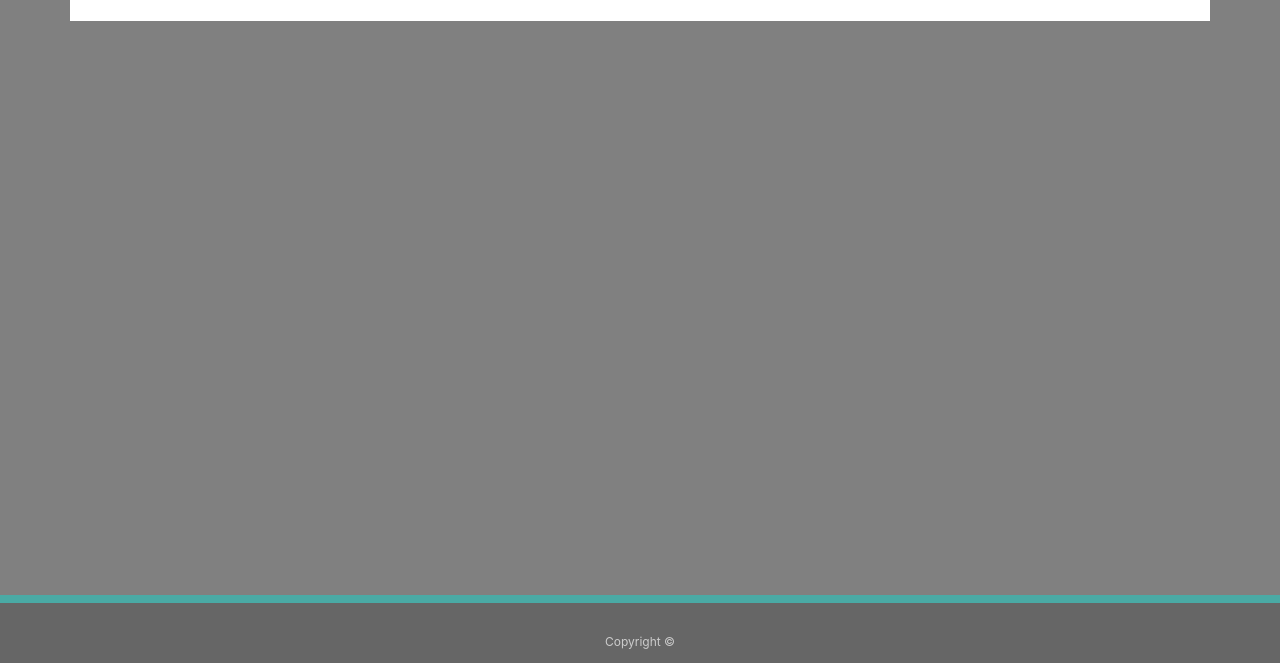
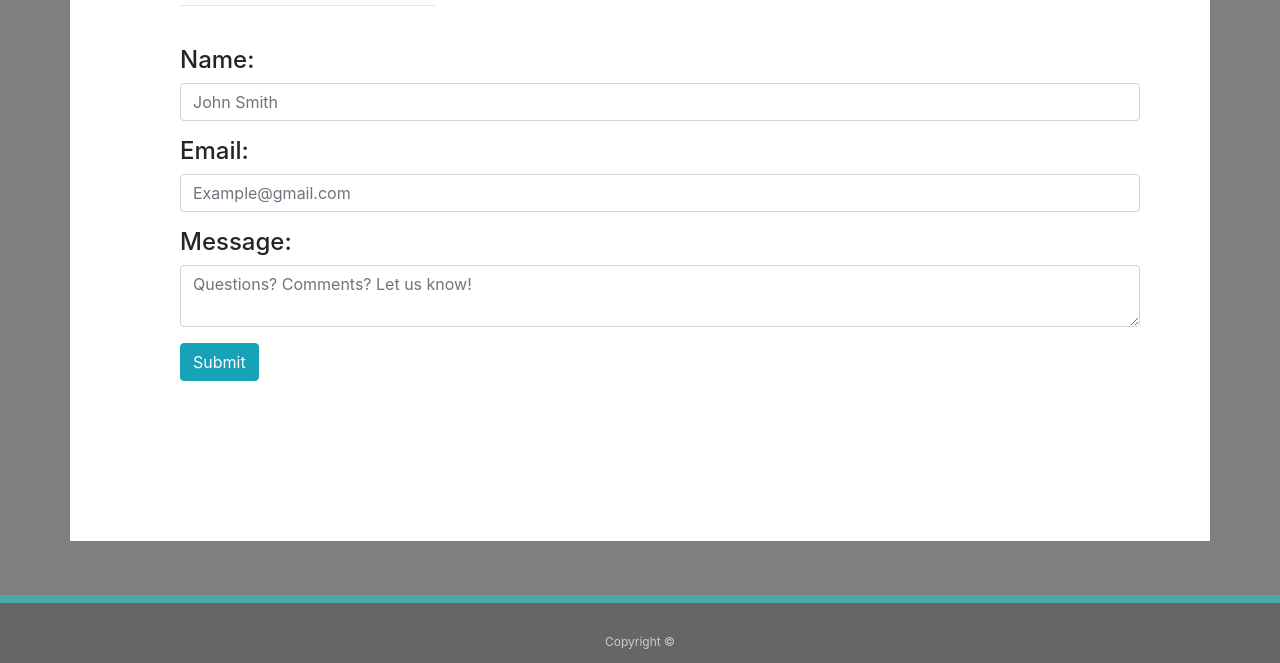
Before and after one commit to Blair221/Bootstrap-Portfolio, a plain HTML site: page contact.html in a window 1280 px wide. Shown: the part 137-800 px from the top of the page. Drawn offline with nearby package versions, Linux system fonts and the light colour scheme.

Commit message:
not sure why this wasn't pushed with my other changes -_-

```diff
--- a/assets/style.css
+++ b/assets/style.css
@@ -53,3 +53,9 @@ footer {
   .card-img-top {
       margin-bottom: 2rem;
   }
+  .submit {
+      margin-bottom: 10rem;
+  }
+  .adjust {
+      width: 960px;
+  }
--- a/contact.html
+++ b/contact.html
@@ -36,6 +36,7 @@
             <div class="col-md-1"></div>
             <div class="col-md-3">
                 <h2>Contact me</h2>
+                <hr>
             </div>
         </div>
         <div class="row">
@@ -44,8 +45,46 @@
             </div>
         </div>
         <div class="row">
-
-
+            <div class="col-md-1"></div>
+            <div class="col-md-3">
+                <h4>Name:</h4>
+            </div>
+        </div>
+        <div class="row">
+            <div class="col-md-1"></div>
+            <div class="col-md-3 mb-3">
+                <input type="text" class="form-control adjust" placeholder="John Smith">
+            </div>
+        </div>
+        <div class="row">
+            <div class="col-md-1"></div>
+            <div class="col-md-3">
+                <h4>Email:</h4>
+            </div>
+        </div>
+        <div class="row">
+            <div class="col-md-1"></div>
+            <div class="col-md-3 mb-3">
+                <input type="email" class="form-control adjust" placeholder="Example@gmail.com">
+            </div>
+        </div>
+        <div class="row">
+            <div class="col-md-1"></div>
+            <div class="col-md-3">
+                <h4>Message:</h4>
+            </div>
+        </div>
+        <div class="row">
+            <div class="col-md-1"></div>
+            <div class="col-md-3">
+                <textarea class="form-control mb-3 adjust" placeholder="Questions? Comments? Let us know!"></textarea>
+            </div>
+        </div>
+        <div class="row">
+            <div class="col-md-1"></div>
+            <div class="col-md-3">
+                    <button type="button" class="btn btn-info submit">Submit</button>
+            </div>
         </div>
     </div>
 
```
Also changed, not shown: index.html (+2 -1 lines), portfolio.html (+2 -1 lines). Lines whose indentation alone changed are shown as unchanged.
